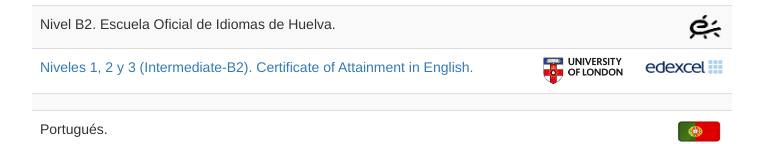
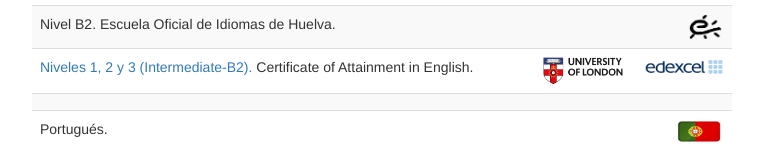
Before and after one commit to julianbarranca/julianbarranca.github.io, a plain HTML site: page index.html in a window 1280 px wide. Shown: the part 2327-2471 px from the top of the page, without its empty margins (258-1021 px from the left). Drawn offline with nearby package versions, Linux system fonts and the light colour scheme.

Commit message:
Update index.html

```diff
--- a/index.html
+++ b/index.html
@@ -96,7 +96,7 @@
             <tr><td>Inglés.</td><td><img src="img/english.png" width=50 style="float:right"></td></tr>
             <tr><td>Actualmente: Cursando C1 en Escuela Oficial de Idiomas de Huelva.</td><td><a href="https://eoihuelva.es/" target="blank"><img src="img/eoihuelva.png" width=40 style="float:right"></a></td></tr>
             <tr><td>Nivel B2. Escuela Oficial de Idiomas de Huelva.</td><td><a href="https://eoihuelva.es/" target="blank"><img src="img/eoihuelva.png" width=40 style="float:right"></a></td></tr>
-            <tr><td><a href="https://docs.google.com/forms/d/e/1FAIpQLSfbnCT61rzmx14mp9Dyy9MlD8vjEb9hCCHzIsx_aTrm2ZV8Nw/viewform?usp=sf_link" target="blank">Niveles 1, 2 y 3 (Intermediate-B2). Certificate of Attainment in English.</a></td><td><img src="img/LondonUniv.png" width=80>     <img src="img/edexcel.png" width=80 style="float:right"></td></tr>
+            <tr><td><a href="https://docs.google.com/forms/d/e/1FAIpQLSfbnCT61rzmx14mp9Dyy9MlD8vjEb9hCCHzIsx_aTrm2ZV8Nw/viewform?usp=sf_link" target="blank">Niveles 1, 2 y 3 (Intermediate-B2).</a> Certificate of Attainment in English.</td><td><img src="img/LondonUniv.png" width=80>     <img src="img/edexcel.png" width=80 style="float:right"></td></tr>
             <!--<tr><td>University of London Examinations and Assessment Council.</td><td></td></tr>
             <tr><td>EDEXCEL Foundation.</td><td></td></tr>-->
             <tr><td></td><td></td></tr>
```
